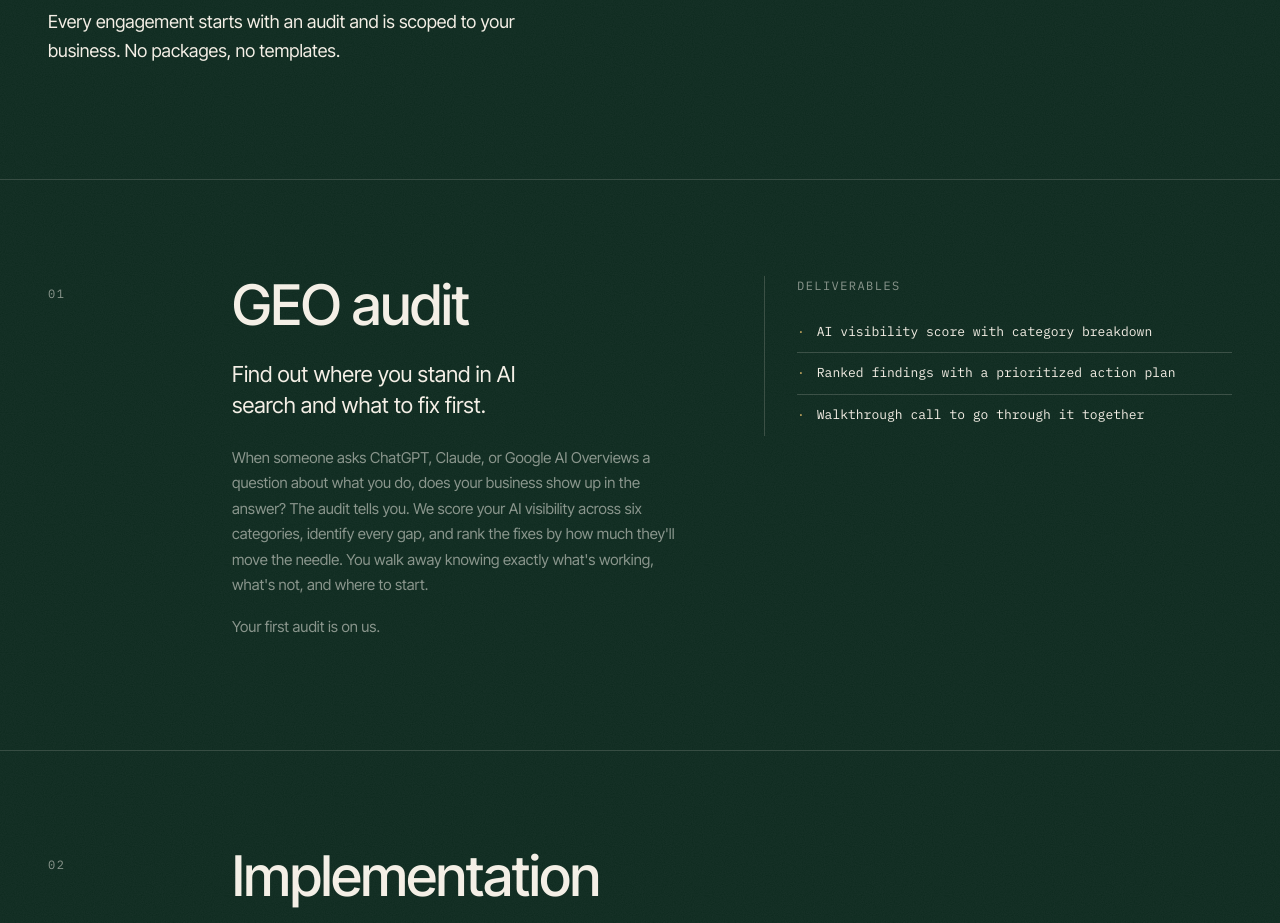
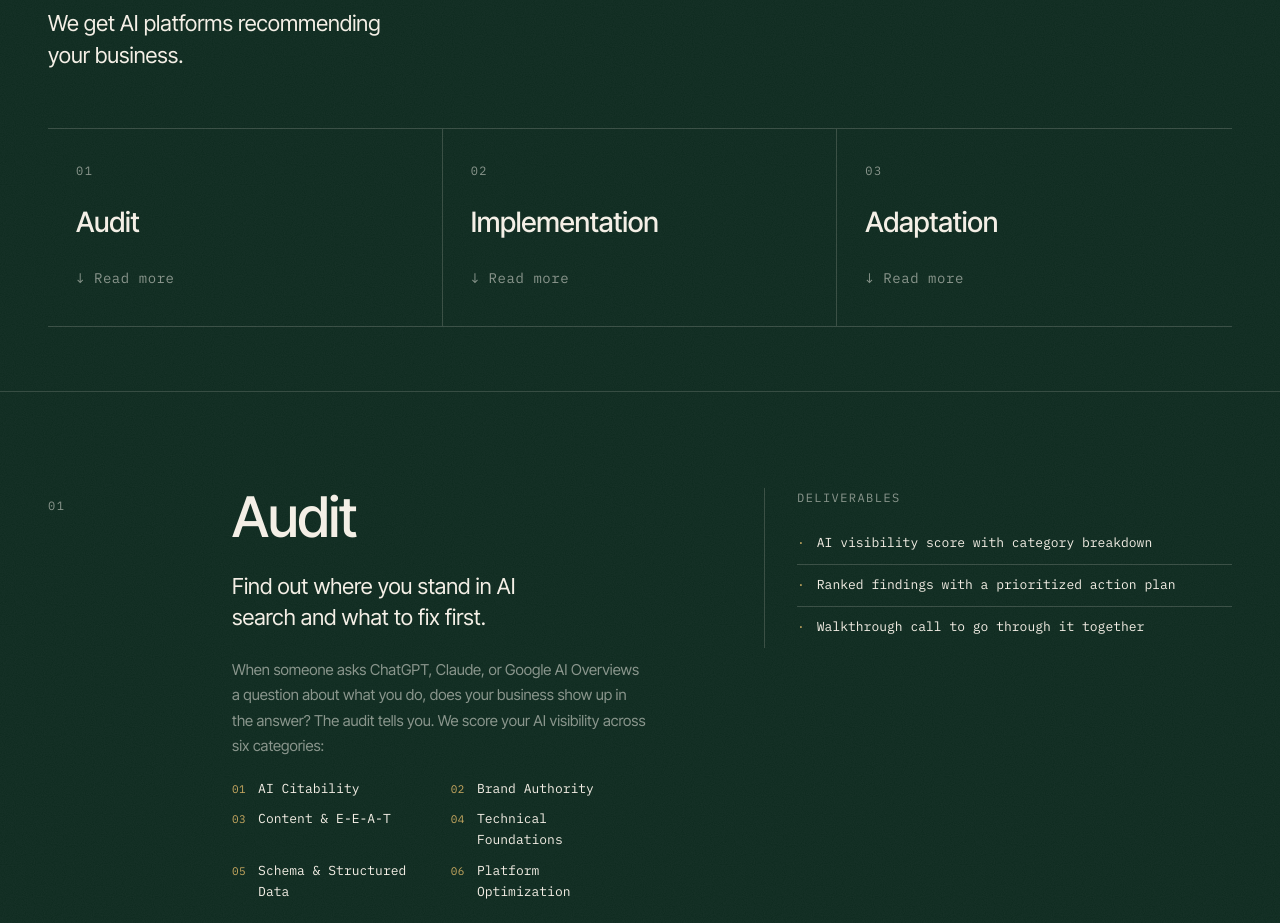
Before and after one commit to InvisibleJaguar90/forecite-site, a React (Vite) app: page /services in a window 1280 px wide. Shown: the part 360-1283 px from the top of the page. Built offline with nearby package versions, Linux system fonts and the light colour scheme.

Commit message:
Services: hero rewrite, step-card nav, tier 03 → Adaptation, six-category list

```diff
--- a/src/pages/FAQ.jsx
+++ b/src/pages/FAQ.jsx
@@ -48,7 +48,7 @@ const FAQS_MAIN = [
     a: [
       "Because the platforms change how they select sources constantly. A schema format that worked in January gets deprecated by March. Google adjusts how AI Overviews selects citations. A new platform gains traction and starts pulling from sources the others ignore.",
       'The content itself ages out, too. According to Seer Interactive (2025), 65% of AI citations target content published within the past year. Pages that were current six months ago get deprioritized as newer, better-structured content appears.',
-      'Ongoing optimization means we track these changes as they happen, adapt your strategy, publish fresh content, and re-audit quarterly (or whenever you want an updated read) so you can see what moved and where the next opportunities are.',
+      'Adaptation means we track these changes as they happen, adapt your strategy, publish fresh content, and re-audit quarterly (or whenever you want an updated read) so you can see what moved and where the next opportunities are.',
     ],
   },
   {
--- a/src/pages/Home.jsx
+++ b/src/pages/Home.jsx
@@ -12,7 +12,7 @@ const STATS = [
 const SERVICES = [
   { i: '01', t: 'Audit', b: 'Find out where you stand in AI search and what to fix first. We score your visibility across six categories, identify every gap, and rank the fixes by impact. Your first audit is on us.' },
   { i: '02', t: 'Implementation', b: 'We do the work the audit recommends, starting with the highest-impact changes. Schema markup, content rewrites for citability, llms.txt, author attribution, and the platform-specific signals that ChatGPT, Claude, Google AI Overviews, Perplexity, Gemini, and Bing Copilot each need to cite you.' },
-  { i: '03', t: 'Ongoing optimization', b: "AI search doesn't sit still. Platforms change how they select sources constantly. We track those changes, adapt your strategy the same week, and re-audit quarterly so you can see what moved." },
+  { i: '03', t: 'Adaptation', b: "AI search doesn't sit still. Platforms change how they select sources constantly. We track those changes, adapt your strategy the same week, and re-audit quarterly so you can see what moved." },
 ];
 
 const FAQ_TEASER = [
--- a/src/pages/Services.jsx
+++ b/src/pages/Services.jsx
@@ -2,14 +2,32 @@ import { Link } from 'react-router-dom';
 import { Eyebrow, Button, Section } from '../components/Atoms.jsx';
 import Meta from '../components/Meta.jsx';
 
+const STEPS = [
+  { i: '01', t: 'Audit', anchor: '#audit' },
+  { i: '02', t: 'Implementation', anchor: '#implementation' },
+  { i: '03', t: 'Adaptation', anchor: '#adaptation' },
+];
+
+const CATEGORIES = [
+  'AI Citability',
+  'Brand Authority',
+  'Content & E-E-A-T',
+  'Technical Foundations',
+  'Schema & Structured Data',
+  'Platform Optimization',
+];
+
 const SERVICES = [
   {
     i: '01',
-    t: 'GEO audit',
+    id: 'audit',
+    t: 'Audit',
     lead: 'Find out where you stand in AI search and what to fix first.',
     body: [
-      "When someone asks ChatGPT, Claude, or Google AI Overviews a question about what you do, does your business show up in the answer? The audit tells you. We score your AI visibility across six categories, identify every gap, and rank the fixes by how much they'll move the needle. You walk away knowing exactly what's working, what's not, and where to start.",
-      'Your first audit is on us.',
+      { type: 'p', text: 'When someone asks ChatGPT, Claude, or Google AI Overviews a question about what you do, does your business show up in the answer? The audit tells you. We score your AI visibility across six categories:' },
+      { type: 'categories', items: CATEGORIES },
+      { type: 'p', text: "Then we rank the fixes by how much they'll move the needle and walk you through the findings together. You leave knowing exactly what's working, what's not, and where to start." },
+      { type: 'p', text: 'Your first audit is on us.' },
     ],
     deliverables: [
       'AI visibility score with category breakdown',
@@ -19,23 +37,25 @@ const SERVICES = [
   },
   {
     i: '02',
+    id: 'implementation',
     t: 'Implementation',
     lead: 'We do the work the audit recommends, starting with the highest-impact fixes.',
     body: [
-      'After the audit, we scope an implementation plan specific to your site and your goals. The work follows your audit findings, not a generic checklist. We start with the changes that will have the biggest effect on whether AI platforms cite you, then work outward from there.',
-      'The work spans three layers. Structural changes are things your visitors never see but AI systems rely on. Content work means rewriting pages so AI can actually extract and cite useful answers from your site. And off-site work builds your presence on the platforms AI pulls from most.',
-      "We don't run the same playbook twice. What shapes the work is your site, your competitive landscape, the platforms your customers actually use. An engagement for a cosmetic surgery group competing in Manhattan has almost nothing in common with one for a nonprofit clinic serving rural patients.",
+      { type: 'p', text: 'After the audit, we scope an implementation plan specific to your site and your goals. The work follows your audit findings, not a generic checklist. We start with the changes that will have the biggest effect on whether AI platforms cite you, then work outward from there.' },
+      { type: 'p', text: 'The work spans three layers. Structural changes are things your visitors never see but AI systems rely on. Content work means rewriting pages so AI can actually extract and cite useful answers from your site. And off-site work builds your presence on the platforms AI pulls from most.' },
+      { type: 'p', text: "We don't run the same playbook twice. What shapes the work is your site, your competitive landscape, the platforms your customers actually use. An engagement for a cosmetic surgery group competing in Manhattan has little in common with one for a regional law firm in the Midwest." },
     ],
     deliverables: null,
   },
   {
     i: '03',
-    t: 'Ongoing optimization',
+    id: 'adaptation',
+    t: 'Adaptation',
     lead: "AI search doesn't sit still. Neither do we.",
     body: [
-      "The platforms that answer your customers' questions change how they find and cite sources constantly. A schema format that worked in January gets deprecated in March. A new AI platform gains traction and starts pulling from sources the others ignore. Google adjusts how AI Overviews selects citations, and sites that were visible last quarter drop out.",
-      "Keeping up with this is a job in itself, and it's not yours. We track platform changes as they happen. When Google restructures AI Overviews, or ChatGPT shifts how it selects sources, your strategy adapts the same week. Your competitors find out three months later, when the leads dry up and they can't figure out why.",
-      "The quarterly re-audit measures how far you've moved and where the next wave of visibility is, so you can focus on running your business while we keep AI sending people to it.",
+      { type: 'p', text: "The platforms that answer your customers' questions change how they find and cite sources constantly. A schema format that worked in January gets deprecated in March. A new AI platform gains traction and starts pulling from sources the others ignore. Google adjusts how AI Overviews selects citations, and sites that were visible last quarter drop out." },
+      { type: 'p', text: "Keeping up with this is a job in itself, and it's not yours. We track platform changes as they happen. When Google restructures AI Overviews, or ChatGPT shifts how it selects sources, your strategy adapts the same week. Your competitors find out three months later, when the leads dry up and they can't figure out why." },
+      { type: 'p', text: "The quarterly re-audit measures how far you've moved and where the next wave of visibility is, so you can focus on running your business while we keep AI sending people to it." },
     ],
     deliverables: null,
   },
@@ -46,11 +66,11 @@ export default function Services() {
     <main>
       <Meta
         title="Services · Forecite"
-        description="Audit, implementation, and ongoing optimization for AI search visibility. Every engagement starts with an audit and is scoped to your business."
+        description="Audit, implementation, and adaptation for AI search visibility. We get AI platforms recommending your business, and keep them recommending it as the platforms change."
         path="/services"
       />
 
-      <Section label="02 Services — Hero" style={{ paddingTop: 140, paddingBottom: 96 }}>
+      <Section label="02 Services — Hero" style={{ paddingTop: 140, paddingBottom: 64 }}>
         <Eyebrow style={{ marginBottom: 24 }}>Services</Eyebrow>
         <h1
           style={{
@@ -64,16 +84,71 @@ export default function Services() {
         >
           What we do
         </h1>
-        <p style={{ fontSize: 18, lineHeight: 1.6, maxWidth: '52ch', marginTop: 32, color: 'var(--bone-200)' }}>
-          Every engagement starts with an audit and is scoped to your business. No packages, no templates.
+        <p style={{ fontSize: 22, lineHeight: 1.45, maxWidth: '36ch', marginTop: 32, color: 'var(--bone-200)' }}>
+          We get AI platforms recommending your business.
         </p>
+        <div
+          className="cards-3 services-steps"
+          style={{
+            marginTop: 56,
+            display: 'grid',
+            gridTemplateColumns: 'repeat(3, 1fr)',
+            gap: 0,
+            borderTop: '1px solid var(--border-bone-on-forest)',
+            borderBottom: '1px solid var(--border-bone-on-forest)',
+          }}
+        >
+          {STEPS.map((step, i) => (
+            <a
+              key={step.i}
+              href={step.anchor}
+              className="services-step"
+              style={{
+                textDecoration: 'none',
+                color: 'inherit',
+                padding: '32px 28px 36px',
+                borderRight: i < STEPS.length - 1 ? '1px solid var(--border-bone-on-forest)' : 'none',
+                display: 'block',
+              }}
+            >
+              <Eyebrow>{step.i}</Eyebrow>
+              <div
+                style={{
+                  fontSize: 28,
+                  fontWeight: 500,
+                  letterSpacing: '-0.01em',
+                  margin: '20px 0 20px',
+                }}
+              >
+                {step.t}
+              </div>
+              <span
+                className="services-step-arrow"
+                style={{
+                  fontFamily: 'var(--font-mono)',
+                  color: 'var(--mute-400)',
+                  fontSize: 14,
+                  letterSpacing: '0.04em',
+                }}
+              >
+                ↓ Read more
+              </span>
+            </a>
+          ))}
+        </div>
       </Section>
 
       {SERVICES.map((s) => (
         <Section
           key={s.i}
+          id={s.id}
           label={`02 Services — ${s.t}`}
-          style={{ paddingTop: 96, paddingBottom: 96, borderTop: '1px solid var(--border-bone-on-forest)' }}
+          style={{
+            paddingTop: 96,
+            paddingBottom: 96,
+            borderTop: '1px solid var(--border-bone-on-forest)',
+            scrollMarginTop: 'var(--topbar-h)',
+          }}
         >
           <div
             className="services-row"
@@ -109,7 +184,34 @@ export default function Services() {
               >
                 {s.lead}
               </p>
-              {s.body.map((paragraph, pi) => (
+              {s.body.map((block, pi) => {
+                if (block.type === 'categories') {
+                  return (
+                    <div
+                      key={pi}
+                      className="categories-grid"
+                      style={{
+                        display: 'grid',
+                        gridTemplateColumns: '1fr 1fr',
+                        gap: '10px 32px',
+                        margin: '20px 0 8px',
+                        maxWidth: '52ch',
+                        fontFamily: 'var(--font-mono)',
+                        fontSize: 13,
+                      }}
+                    >
+                      {block.items.map((cat, ci) => (
+                        <div key={ci} style={{ display: 'flex', gap: 12, alignItems: 'baseline' }}>
+                          <span style={{ color: 'var(--gold-500)', fontSize: 11, letterSpacing: '0.04em' }}>
+                            {String(ci + 1).padStart(2, '0')}
+                          </span>
+                          <span>{cat}</span>
+                        </div>
+                      ))}
+                    </div>
+                  );
+                }
+                return (
                   <p
                     key={pi}
                     style={{
@@ -120,9 +222,10 @@ export default function Services() {
                       maxWidth: '52ch',
                     }}
                   >
-                  {paragraph}
+                    {block.text}
                   </p>
-              ))}
+                );
+              })}
             </div>
             {s.deliverables && (
               <div className="deliverables-col" style={{ borderLeft: '1px solid var(--border-bone-on-forest)', paddingLeft: 32 }}>
--- a/src/styles/global.css
+++ b/src/styles/global.css
@@ -2,6 +2,10 @@
 
 html, body { margin: 0; padding: 0; }
 * { box-sizing: border-box; }
+
+/* Smooth-scroll for in-page anchor navigation (e.g. Services hero step cards
+   that link to #audit / #implementation / #adaptation). */
+html { scroll-behavior: smooth; }
 
 html, body {
   /* Belt-and-braces against horizontal scroll. Inline-styled grids that
@@ -39,6 +43,17 @@ details > summary > span:last-child {
   color: var(--gold-500);
 }
 
+/* Services hero step cards — gold tint on hover, arrow lifts. */
+.services-step {
+  transition: background 200ms var(--ease-editorial);
+}
+.services-step:hover {
+  background: color-mix(in srgb, var(--gold-500) 6%, transparent);
+}
+.services-step:hover .services-step-arrow {
+  color: var(--gold-500);
+}
+
 /* Focus outlines stay visible for keyboard users.
    Polished further in Session 4 (visual + content polish). */
 :focus-visible {
```
Also changed, not shown: src/styles/responsive.css (+10 -0 lines). Lines whose indentation alone changed are shown as unchanged.
